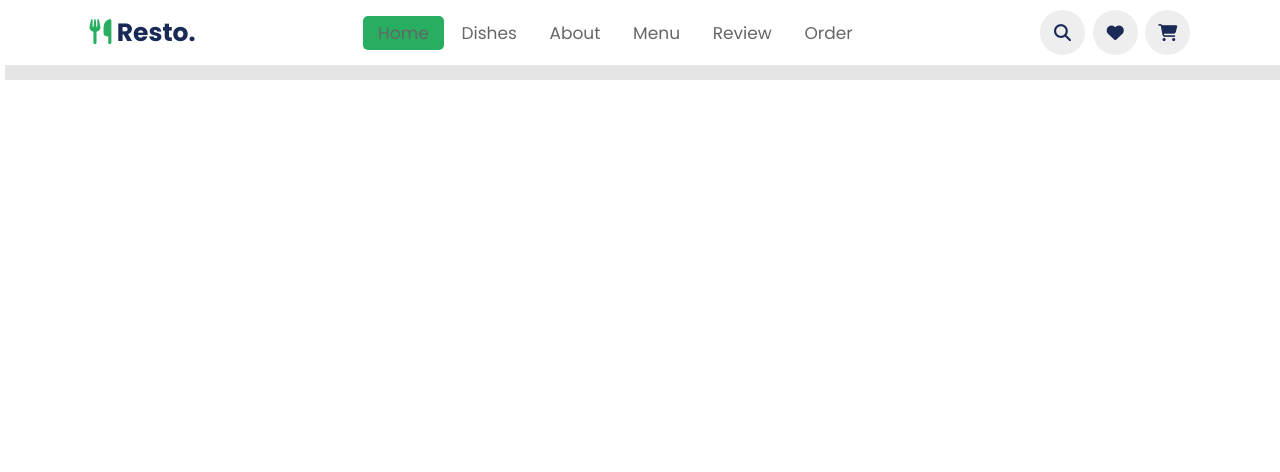
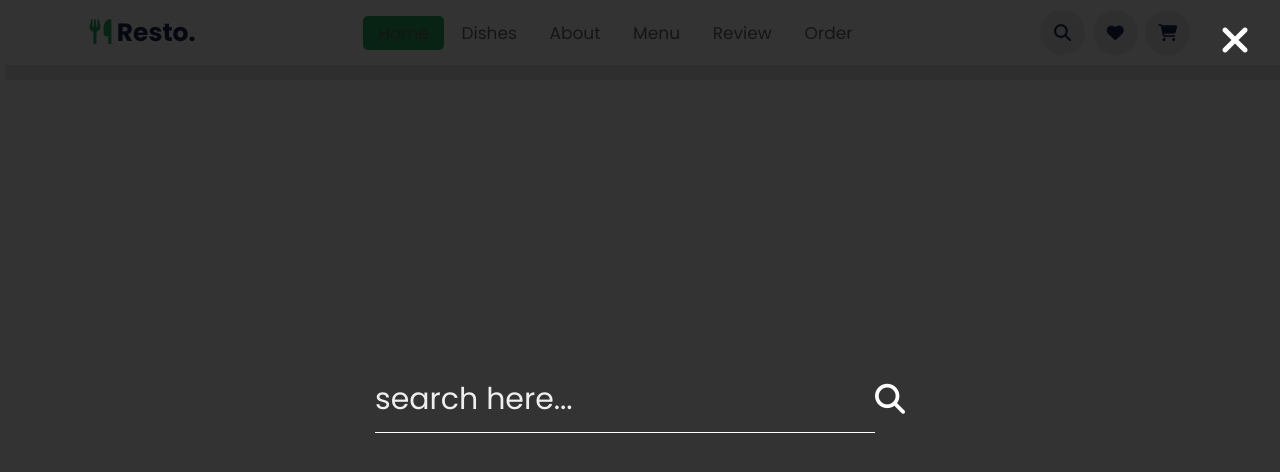
Before and after one commit to arifulhasantotul/projectresto, a plain HTML site: page index.html in a window 1280 px wide. Both pictures are taken after a click on the icon 1062 px from the left and 32 px from the top of the page. Drawn offline with Linux system fonts and the light colour scheme.

Commit message:
search section done

```diff
--- a/css/style.css
+++ b/css/style.css
@@ -6,6 +6,8 @@
     --green: #27ae60;
     --black: #192a56;
     --light-color: #666;
+    --fade-white: #eee;
+    --white: #fff;
     --box-shadow: 0.5rem 1.5rem rgba(0,0,0,.1);
 }
 
@@ -31,7 +33,7 @@ html{
 header{
     position: fixed;
     top: 0; left: 0; right: 0;
-    background: #fff;
+    background: var(--white);
     padding: 1rem 7%;
     display: flex;
     align-items: center;
@@ -90,11 +92,58 @@ header .icons a:hover{
 header .icons #menu_bars{
     display: none;
 }
+/* navbar done  */
 
+/* search start  */
+#search_form{
+    position: fixed;
+    top:-110%; left: 0;
+    width: 100%; height: 100%;
+    z-index: 1004;
+    background: rgba(0,0,0,0.8);
+    display: flex;
+    justify-content: center;
+    align-items: center;
+    padding: 0 1rem;
+}
+#search_form.active{
+    top: 0%;
+}
+#search_form #search_box{
+    width: 50rem;
+    border: none;
+    border-bottom: .1rem solid #fff;
+    padding: 1rem 0;
+    color: #fff;
+    font-size: 3rem;
+    text-transform: none;
+    background: none;
+}
 
+#search_form #search_box::placeholder{
+    color: #eee
+}
+#search_form #search_box::-webkit-search-cancel-button{
+    -webkit-appearance: none;
+}
 
+#search_form label{
+    color: #fff;
+    cursor: pointer;
+    font-size: 3rem;
+}
 
+#search_form label:hover{
+    color: var(--green)
+}
 
+#search_form #close{
+    position: absolute;
+    color: #fff;
+    cursor: pointer;
+    top: 2rem; right: 3rem;
+    font-size: 4rem;
+}
 
 
 
@@ -139,6 +188,11 @@ header .icons #menu_bars{
         background: #eee;
     }
 
+    #search_form #search_box{
+        width: 90%;
+        margin: 0 1rem;
+    }
+
 }
 
 @media (max-width:991px){
--- a/index.html
+++ b/index.html
@@ -46,6 +46,18 @@
         </section>
         <!-- icon section end  -->
 
+        <!-- search form start  -->
+        <form action="" id="search_form">
+
+            <input type="search" placeholder="search here..." id="search_box">
+            <label for="search_box">
+                <i class="fas fa-search" aria-hidden="true"></i>
+            </label>
+            <i id="close" class="fa fa-times" aria-hidden="true"></i>
+
+        </form>
+        <!-- search form end  -->
+
         <!-- navbar end  -->
     </header>
     <!-- header end  -->
--- a/js/app.js
+++ b/js/app.js
@@ -1,9 +1,25 @@
 const menu = document.getElementById('menu_bars');
-const search = document.getElementById('search_icon');
+const searchForm = document.getElementById('search_form');
+const searchBtn = document.getElementById('search_icon');
+const closeBtn = document.getElementById('close');
 const navbar = document.querySelector('.navbar');
 
+// navbar toggle done
 menu.addEventListener('click', () => {
     // toggle use for classlist to add or remove
     menu.classList.toggle('fa-times');
     navbar.classList.toggle('active');
 });
+
+window.onscroll = () => {
+    menu.classList.remove('fa-times');
+    navbar.classList.remove('active');
+}
+// search modal open
+searchBtn.onclick = () => {
+    searchForm.classList.toggle('active');
+}
+// search modal close
+closeBtn.addEventListener('click', () => {
+    searchForm.classList.remove('active');
+})
```
